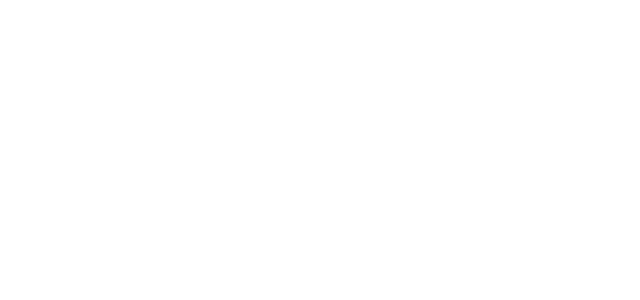
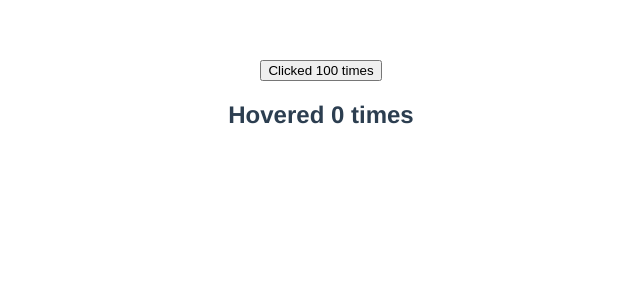
Before and after one commit to kywleon/vue.js_v3, a Vue app: page / in a window 1280 px wide. Shown: the top 300 px of the page, without its empty margins (319-959 px from the left). Built offline with nearby package versions, Linux system fonts and the light colour scheme.

Commit message:
Learn Vue JS 3 Tutorial - 50 - Reusability with Mixins

```diff
--- a/src/App.vue
+++ b/src/App.vue
@@ -1,15 +1,18 @@
 <template>
   <div>
-
+    <ClickCounter />
+    <HoverCounter />
   </div>
 </template>
 
 <script>
-
+import ClickCounter from './components/ClickCounter.vue'
+import HoverCounter from './components/HoverCounter.vue'
 export default {
   name: 'App',
   components: {
-
+    ClickCounter,
+    HoverCounter
   }
 }
 </script>
--- /dev/null
+++ b/src/components/ClickCounter.vue
@@ -0,0 +1,21 @@
+<template>
+  <div>
+    <button @click="incrementCount">Clicked {{ count }} times</button>
+  </div>
+</template>
+
+<script>
+import CounterMixin from '../mixins/counter'
+export default {
+  name: 'ClickCounter',
+  mixins: [CounterMixin],
+  data() {
+    return {
+      count: 100,
+    }
+  },
+}
+</script>
+
+<style scoped>
+</style>
--- /dev/null
+++ b/src/components/HoverCounter.vue
@@ -0,0 +1,16 @@
+<template>
+  <div>
+    <h2 @mouseover="incrementCount">Hovered {{ count }} times</h2>
+  </div>
+</template>
+
+<script>
+import CounterMixin from '../mixins/counter'
+export default {
+  name: 'HoverCounter',
+  mixins: [CounterMixin],
+}
+</script>
+
+<style scoped>
+</style>
--- /dev/null
+++ b/src/mixins/counter.js
@@ -0,0 +1,12 @@
+export default {
+    data() {
+      return {
+        count: 0
+      }
+    },
+    methods: {
+      incrementCount() {
+        this.count += 1
+      }
+    }
+  }
```
